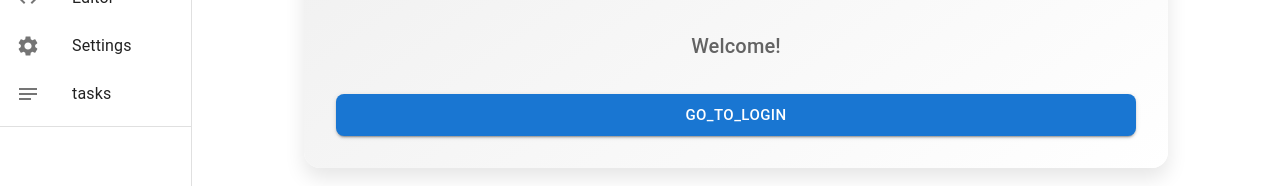
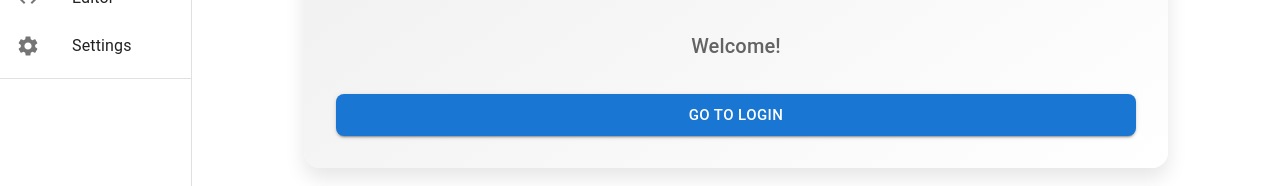
Before and after one commit to maykeanselmo/Taskfy, a React (Create React App) app in the folder taskfy_web_app/: page / in a window 1280 px wide. Shown: the part 130-316 px from the top of the page. Built offline with nearby package versions, Linux system fonts and the light colour scheme.

Commit message:
remove: tasks route

```diff
--- a/taskfy_web_app/src/App.js
+++ b/taskfy_web_app/src/App.js
@@ -24,7 +24,6 @@ export default function App() {
           <Route path="/about" element={<About />} />
           <Route path="/editor" element={<Editor />} />
           <Route path="/settings" element={<Settings />} />
-          <Route path="/tasks" element={<TasksViewer />} />
         </Route>
 
         {/* Rotas sem layout principal */}
--- a/taskfy_web_app/src/components/SideDrawer.jsx
+++ b/taskfy_web_app/src/components/SideDrawer.jsx
@@ -71,14 +71,6 @@ export const SideDrawer = ({ open, onClose }) => {
             <ListItemText primary={t("settings")} />
           </ListItemButton>
         </ListItem>
-        <ListItem disablePadding>
-          <ListItemButton component={Link} to="/tasks">
-            <ListItemIcon>
-              <NotesIcon />
-            </ListItemIcon>
-            <ListItemText primary={t("tasks")} />
-          </ListItemButton>
-        </ListItem>
       </List>
       <Divider />
     </Drawer>
--- a/taskfy_web_app/src/res/locales/en.json
+++ b/taskfy_web_app/src/res/locales/en.json
@@ -37,5 +37,7 @@
     "add_folder": "Add Folder",
     "delete_task": "Delete Task",
     "rename_task": "Rename Task",
-    "move_task": "Move Task"
+    "move_task": "Move Task",
+
+    "go_to_login": "Go to Login"
   }
--- a/taskfy_web_app/src/res/locales/pt.json
+++ b/taskfy_web_app/src/res/locales/pt.json
@@ -37,5 +37,7 @@
   "add_folder": "Adicionar pasta",
   "delete_task": "Excluir tarefa",
   "rename_task": "Renomear tarefa",
-  "move_task": "Mover tarefa"
+  "move_task": "Mover tarefa",
+
+  "go_to_login": "Ir para login"
 }
```
